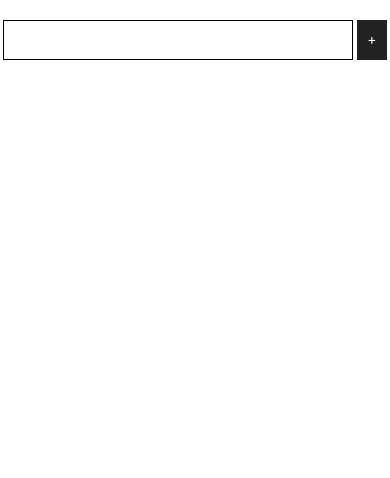
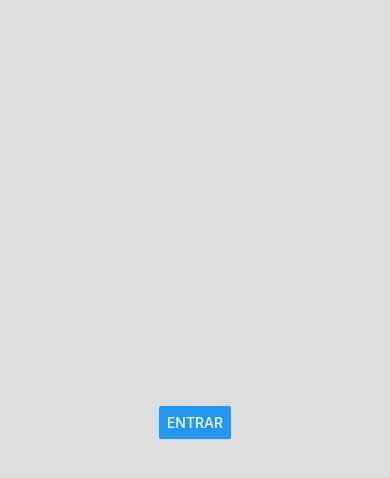
Before and after one commit to kaua-reis-clear/Learning_More_RN, a React Native app: screen / in a window 390 px wide. Shown: the top 478 px of the page. Built offline with nearby package versions, Linux system fonts and the light colour scheme.

Commit message:
feat: using modal

```diff
--- a/App.js
+++ b/App.js
@@ -1,68 +1,43 @@
 import React, {Component} from 'react';
-import {
-  View,
-  Text,
-  StyleSheet,
-  TextInput,
-  TouchableOpacity,
-  Keyboard,
-} from 'react-native';
-
-//Para instalar: npm install @react-native-async-storage/async-storage
-import AsyncStorage from '@react-native-async-storage/async-storage';
+import {Platform, StyleSheet, Text, View, Button, Modal} from 'react-native';
+import Entrar from './src/Entrar';
 
 export default class App extends Component {
   constructor(props) {
     super(props);
     this.state = {
-      input: '',
-      nome: '',
+      modalVisible: false,
     };
 
-    this.gravaNome = this.gravaNome.bind(this);
+    this.entrar = this.entrar.bind(this);
+    this.sair = this.sair.bind(this);
   }
-
-  //ComponentDidMount - Quando o componente é montado em tela
-  async componentDidMount() {
-    await AsyncStorage.getItem('nome').then(value => {
-      this.setState({nome: value});
-    });
+  entrar() {
+    this.setState({modalVisible: true});
   }
-
-  //ComponentDidUpdate - toda vez que um state é atualizado fazer algo..
-  async componentDidUpdate(_, prevState) {
-    const nome = this.state.nome;
-
-    if (prevState !== nome) {
-      await AsyncStorage.setItem('nome', nome);
-    }
-  }
-
-  gravaNome() {
-    this.setState({
-      nome: this.state.input,
-    });
-    alert('Salvo com sucesso!');
-    Keyboard.dismiss();
+  sair(visible) {
+    this.setState({modalVisible: visible});
   }
 
   render() {
     return (
       <View style={styles.container}>
-        <View style={styles.viewInput}>
-          <TextInput
-            style={styles.input}
-            value={this.state.input}
-            onChangeText={text => this.setState({input: text})}
-            underlineColorAndroid="transparent"
-          />
+        <Button title="Entrar" onPress={this.entrar} />
 
-          <TouchableOpacity onPress={this.gravaNome}>
-            <Text style={styles.botao}>+</Text>
-          </TouchableOpacity>
-        </View>
-
-        <Text style={styles.nome}>{this.state.nome}</Text>
+        <Modal
+          transparent={true}
+          animationType="slide"
+          visible={this.state.modalVisible}>
+          <View
+            style={{
+              margin: 15,
+              flex: 1,
+              alignItems: 'center',
+              justifyContent: 'center',
+            }}>
+            <Entrar fechar={() => this.sair(false)} />
+          </View>
+        </Modal>
       </View>
     );
   }
@@ -71,30 +46,8 @@ export default class App extends Component {
 const styles = StyleSheet.create({
   container: {
     flex: 1,
-    marginTop: 20,
+    justifyContent: 'center',
     alignItems: 'center',
-  },
-  viewInput: {
-    flexDirection: 'row',
-    alignItems: 'center',
-  },
-  input: {
-    width: 350,
-    height: 40,
-    borderColor: '#000',
-    borderWidth: 1,
-    padding: 10,
-  },
-  botao: {
-    backgroundColor: '#222',
-    color: '#FFF',
-    height: 40,
-    padding: 10,
-    marginLeft: 4,
-  },
-  nome: {
-    marginTop: 15,
-    fontSize: 30,
-    textAlign: 'center',
+    backgroundColor: '#DDD',
   },
 });
--- /dev/null
+++ b/src/Entrar.js
@@ -0,0 +1,27 @@
+import React, {Component} from 'react';
+import {Platform, StyleSheet, Text, View, Button} from 'react-native';
+
+export default class Entrar extends Component {
+  render() {
+    return (
+      <View
+        style={{
+          backgroundColor: '#292929',
+          width: '100%',
+          height: 350,
+          borderRadius: 15,
+        }}>
+        <Text
+          style={{
+            paddingTop: 15,
+            color: '#FFF',
+            fontSize: 28,
+            textAlign: 'center',
+          }}>
+          Seja Bem-vindo!
+        </Text>
+        <Button title="Sair" onPress={this.props.fechar} />
+      </View>
+    );
+  }
+}
```
